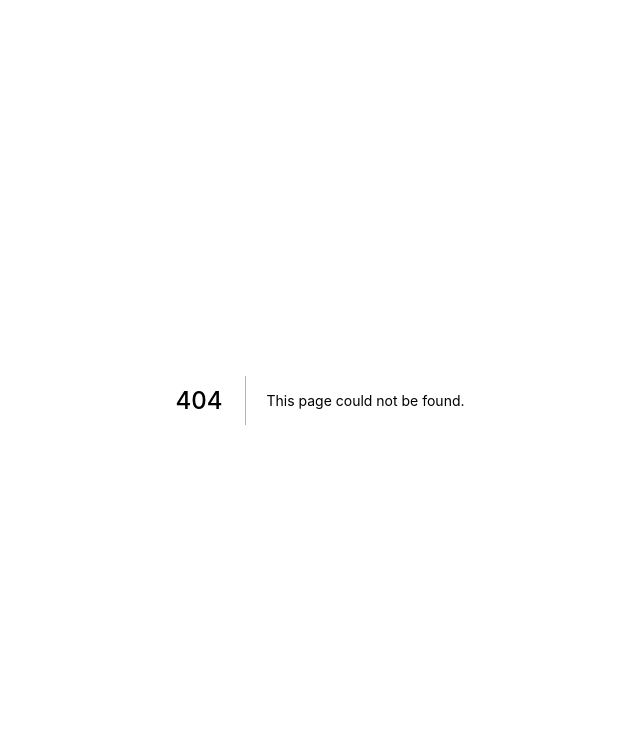
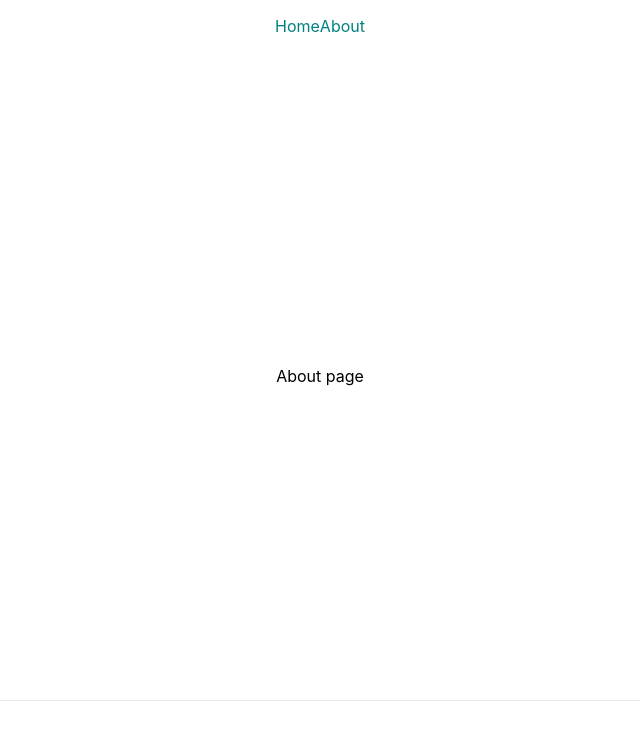
Before and after one commit to K-Daiki-0ne/GraphQL_practice, a Next.js app in the folder app/: page /about in a window 1280 px wide. Before the commit this address had no page. Shown: the top 740 px of the page, without its empty margins (320-960 px from the left). Built offline with nearby package versions, Linux system fonts and the light colour scheme.

Commit message:
create: About page

```diff
--- /dev/null
+++ b/app/src/pages/about.tsx
@@ -0,0 +1,27 @@
+import Head from 'next/head'
+import { NextPage } from 'next';
+import { Header } from '@src/components/molecules'
+import styles from '../styles/Home.module.scss'
+
+const About:NextPage = (): JSX.Element => {
+  return (
+    <div className={styles.container}>
+      <Head>
+        <title>Next.js GraphQL practice</title>
+        <link rel="icon" href="/favicon.ico" />
+      </Head>
+
+      <Header />
+
+      <main className={styles.main}>
+        <p>About page</p>
+      </main>
+
+      <footer className={styles.footer}>
+
+      </footer>
+    </div>
+  )
+}
+
+export default About
```
